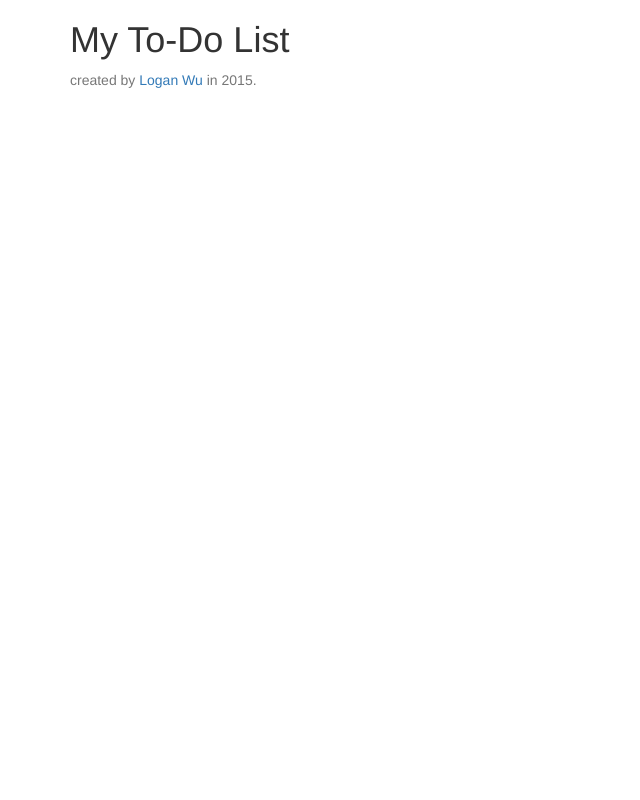
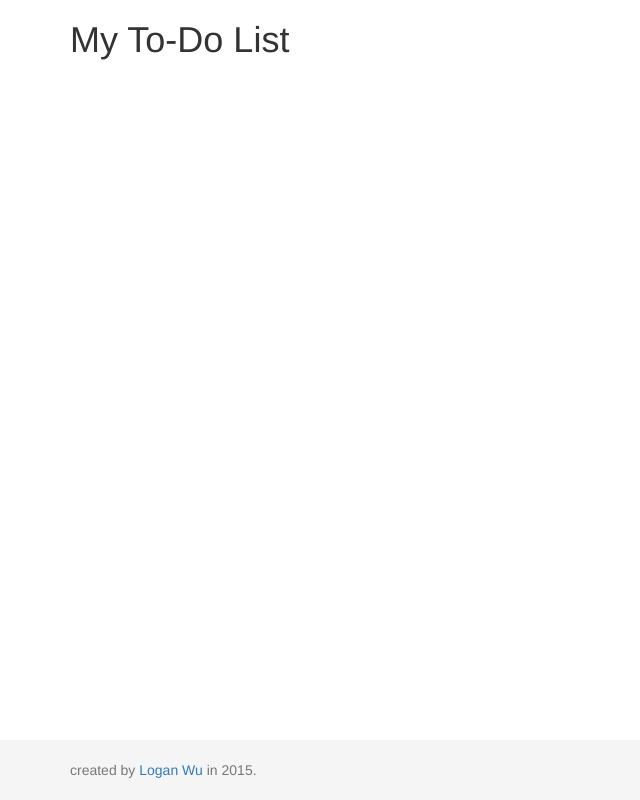
Before and after one commit to loganwuu/ToDoList, a plain HTML site: page index.html in a window 1280 px wide. Shown: the whole page, without its empty margins (0-640 px from the left). Drawn offline with nearby package versions, Linux system fonts and the light colour scheme.

Commit message:
update css

```diff
--- a/css/main.css
+++ b/css/main.css
@@ -0,0 +1,9 @@
+.footer {
+    position: absolute;
+    padding-top: 20px;
+    bottom: 0;
+    width: 100%;
+    /* Set the fixed height of the footer here */
+    height: 60px;
+    background-color: #f5f5f5;
+}
--- a/index.html
+++ b/index.html
@@ -13,8 +13,6 @@
 
   <script src="services/TodosFactory.js"></script>
   <!-- <script src="services/UtilitiesFactory.js"></script> -->
-
-  <script src="directives/myDirectives.js"></script>
 
   <!-- Bootstrap -->
   <link rel="stylesheet" href="https://maxcdn.bootstrapcdn.com/bootstrap/3.3.5/css/bootstrap.min.css">
```
